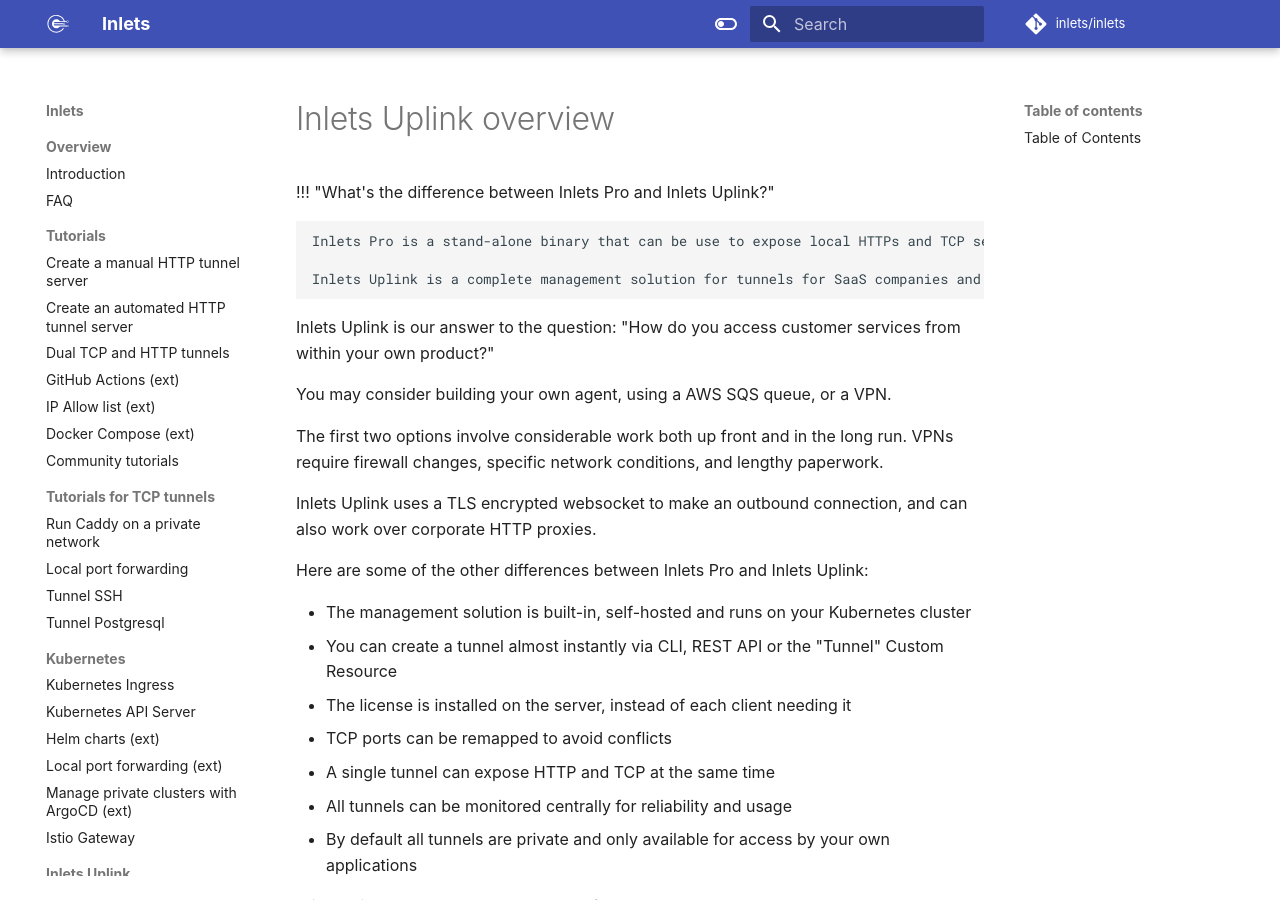
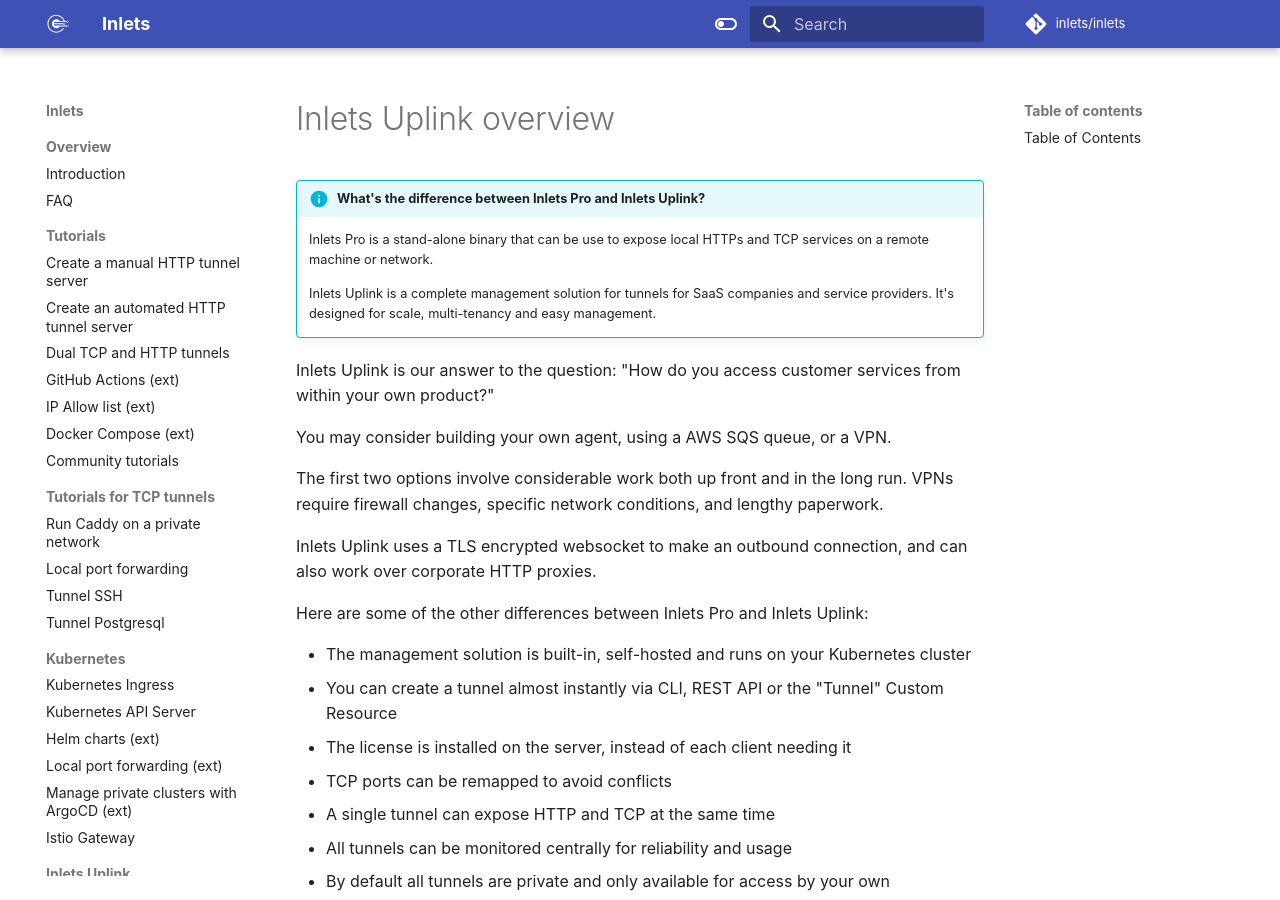
Before and after one commit to inlets/docs.inlets.dev, an MkDocs documentation site: the page built from docs/uplink/overview.md, in a window 1280 px wide and 900 px high. Built offline with MkDocs 1.6.1 and Material for MkDocs 9.7.7, drawn with Linux system fonts in a browser that asks for light colours; some web fonts are replaced.

```diff
--- a/docs/uplink/overview.md
+++ b/docs/uplink/overview.md
@@ -1,10 +1,10 @@
 # Inlets Uplink overview
 
-!!! "What's the difference between Inlets Pro and Inlets Uplink?"
+!!! info "What's the difference between Inlets Pro and Inlets Uplink?"
 
     Inlets Pro is a stand-alone binary that can be use to expose local HTTPs and TCP services on a remote machine or network.
 
-    Inlets Uplink is a complete management solution for tunnels for SaaS companies and service providers. It's designed to scale, and to be multi-tenant.
+    Inlets Uplink is a complete management solution for tunnels for SaaS companies and service providers. It's designed for scale, multi-tenancy and easy management.
 
 Inlets Uplink is our answer to the question: "How do you access customer services from within your own product?"
 
```
